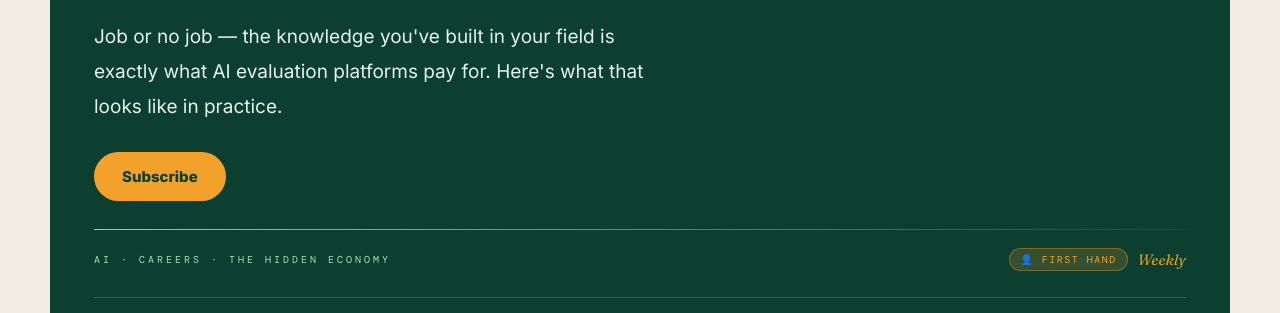
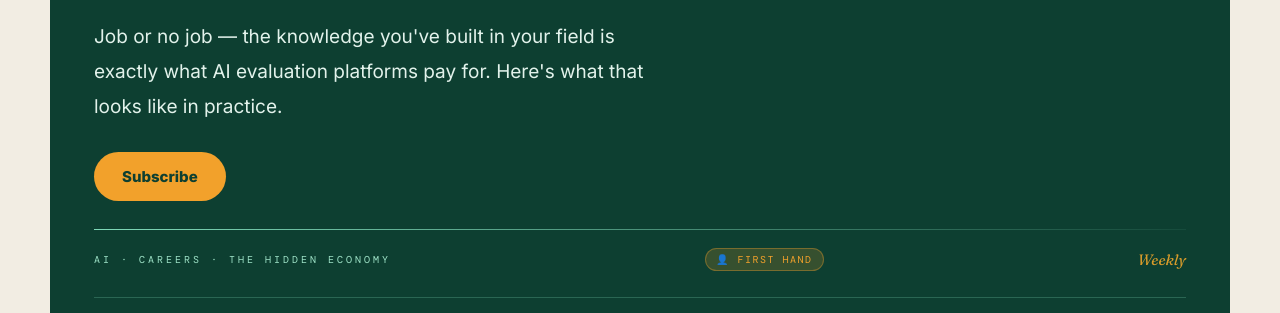
Before and after one commit to toyobam92/fowl-ai, a plain HTML site: page issues/2026-06-01/index.html in a window 1280 px wide. Shown: the part 282-595 px from the top of the page. Drawn offline with nearby package versions, Linux system fonts and the light colour scheme.

Commit message:
Fix voice tag position — inline after categories on same line

```diff
--- a/issues/2026-06-01/index.html
+++ b/issues/2026-06-01/index.html
@@ -184,12 +184,10 @@
   <div class="mast-sub">Job or no job — the knowledge you've built in your field is exactly what AI evaluation platforms pay for. Here's what that looks like in practice.</div>
   <a class="mast-cta" href="https://fowlai.eo.page/vmk69">Subscribe</a>
   <div class="mast-rule"></div>
-  <div class="mast-foot">
+  <div class="mast-foot" style="display:flex;align-items:center;gap:12px;flex-wrap:wrap;">
     <div class="mast-tag">AI · Careers · The Hidden Economy</div>
-    <div style="display:flex;align-items:center;gap:10px;">
-      <span style="background:rgba(242,161,43,.18);color:#f2a12b;font-family:'DM Mono',monospace;font-size:10px;letter-spacing:1.5px;text-transform:uppercase;padding:4px 10px;border-radius:999px;border:1px solid rgba(242,161,43,.35);">👤 First Hand</span>
-      <div class="mast-freq">Weekly</div>
-    </div>
+    <span style="background:rgba(242,161,43,.18);color:#f2a12b;font-family:'DM Mono',monospace;font-size:10px;letter-spacing:1.5px;text-transform:uppercase;padding:4px 10px;border-radius:999px;border:1px solid rgba(242,161,43,.35);">👤 First Hand</span>
+    <div class="mast-freq">Weekly</div>
   </div>
   <div class="brand-strip">
     <div class="brand-item"><b>AI</b><span>Tools, workflows, and adoption signals shaping tomorrow.</span></div>
```
